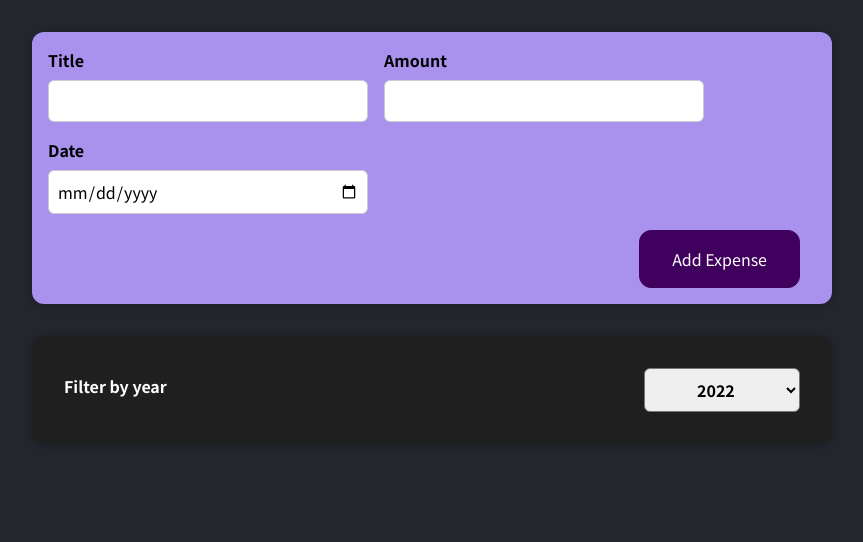
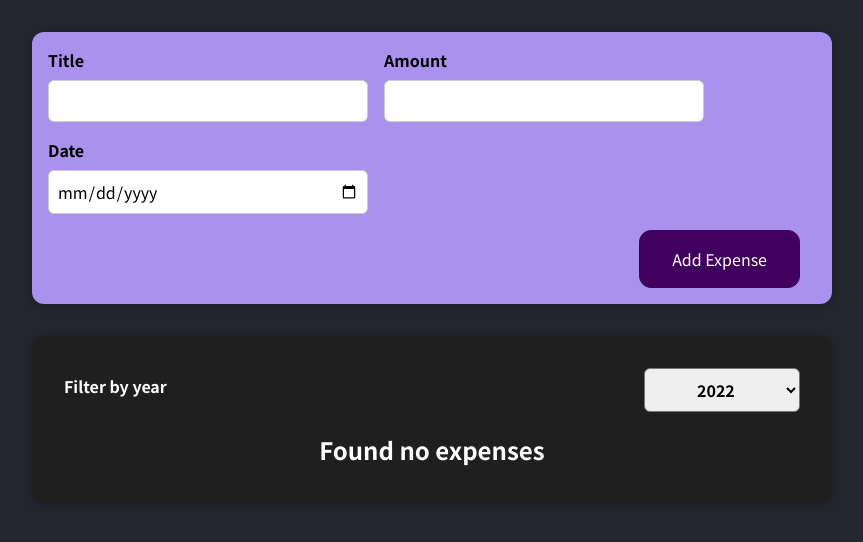
Before and after one commit to Castytis/React-apps, a React (Create React App) app in the folder expense-app/: page / in a window 1280 px wide. Shown: the top 542 px of the page, without its empty margins (208-1071 px from the left). Built offline with nearby package versions, Linux system fonts and the light colour scheme.

Commit message:
Conditional return statements

```diff
--- a/expense-app/src/components/Expenses/Expenses.jsx
+++ b/expense-app/src/components/Expenses/Expenses.jsx
@@ -3,6 +3,7 @@ import "./Expenses.css";
 import ExpenseItem from "./ExpenseItem";
 import ExpensesFilter from "./ExpensesFilter";
 import Card from "../UI/Card";
+import ExpensesList from "./ExpensesList";
 
 function Expenses(props) {
   const expenses = props.expenses;
@@ -13,6 +14,12 @@ function Expenses(props) {
     setFilteredYear(selectedYear);
   };
 
+  const filterExpenses = expenses.filter((expense) => {
+    return expense.date.getFullYear().toString() === filteredYear;
+  });
+
+
+
   return (
     <div>
       <Card className="expenses">
@@ -20,17 +27,9 @@ function Expenses(props) {
           selected={filteredYear}
           onSelectYear={yearSelectedHandler}
         />
-        {expenses.filter((expense) => {
-           return (expense.date).getFullYear().toString() === filteredYear
-        }).map((expense) => {
-          return <ExpenseItem
-            key={expense.id}
-            title={expense.title}
-            amount={expense.amount}
-            date={expense.date}
-          />;
-        })}
-
+        <ExpensesList
+          expenses={filterExpenses}
+        />
       </Card>
     </div>
   );
--- /dev/null
+++ b/expense-app/src/components/Expenses/ExpensesList.css
@@ -0,0 +1,9 @@
+expenses-list {
+    list-style: none;
+    padding: 0;
+  }
+
+  .expenses-list__fallback {
+    color: white;
+    text-align: center;
+  }
--- /dev/null
+++ b/expense-app/src/components/Expenses/ExpensesList.jsx
@@ -0,0 +1,26 @@
+import React from "react";
+import './ExpensesList.css'
+import ExpenseItem from "./ExpenseItem";
+
+function ExpensesList (props) {
+    if (props.expenses.length ===0){
+        return <h2 className="expenses-list__fallback">Found no expenses</h2>
+    }
+
+    return <ul className="expenses-list">
+        {props.expenses.map((expense) => {
+        return (
+          <ExpenseItem
+            key={expense.id}
+            title={expense.title}
+            amount={expense.amount}
+            date={expense.date}
+          />
+        );
+      })}
+    </ul>
+
+
+}
+
+export default ExpensesList
```
